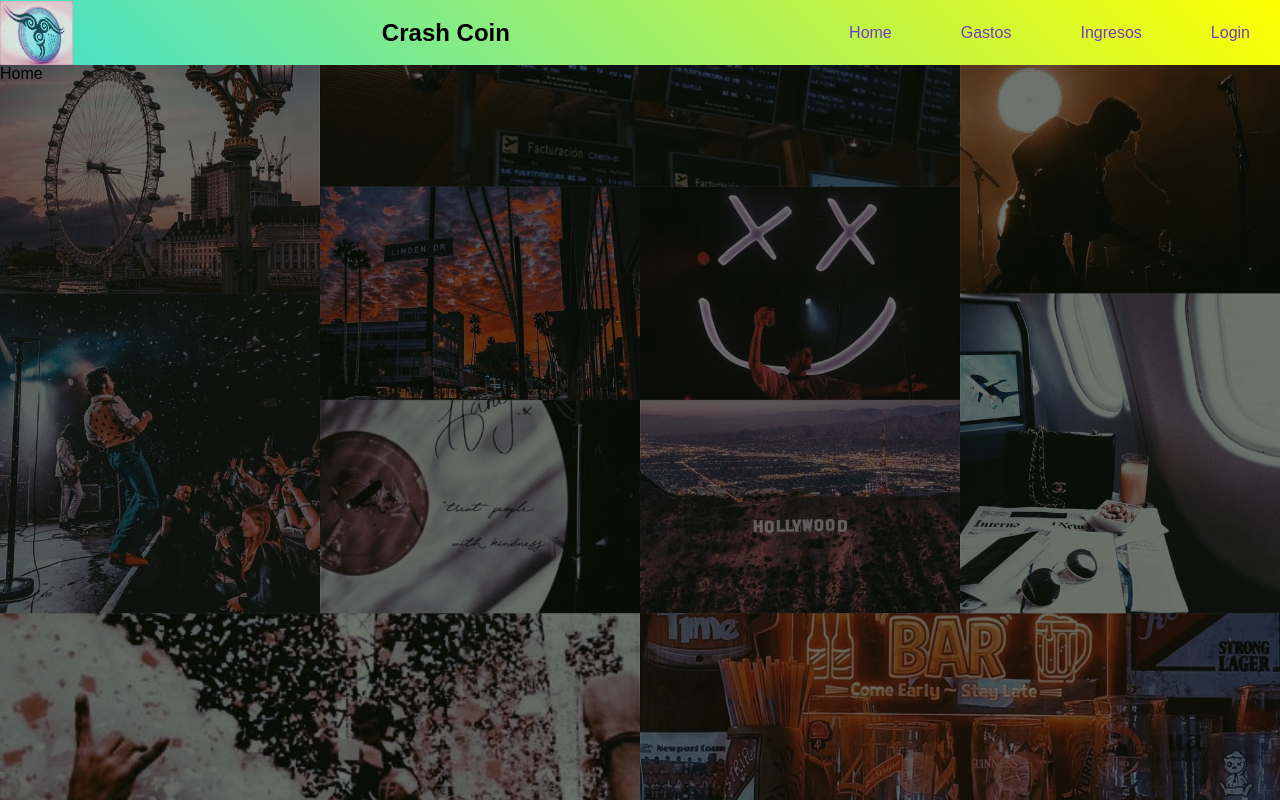
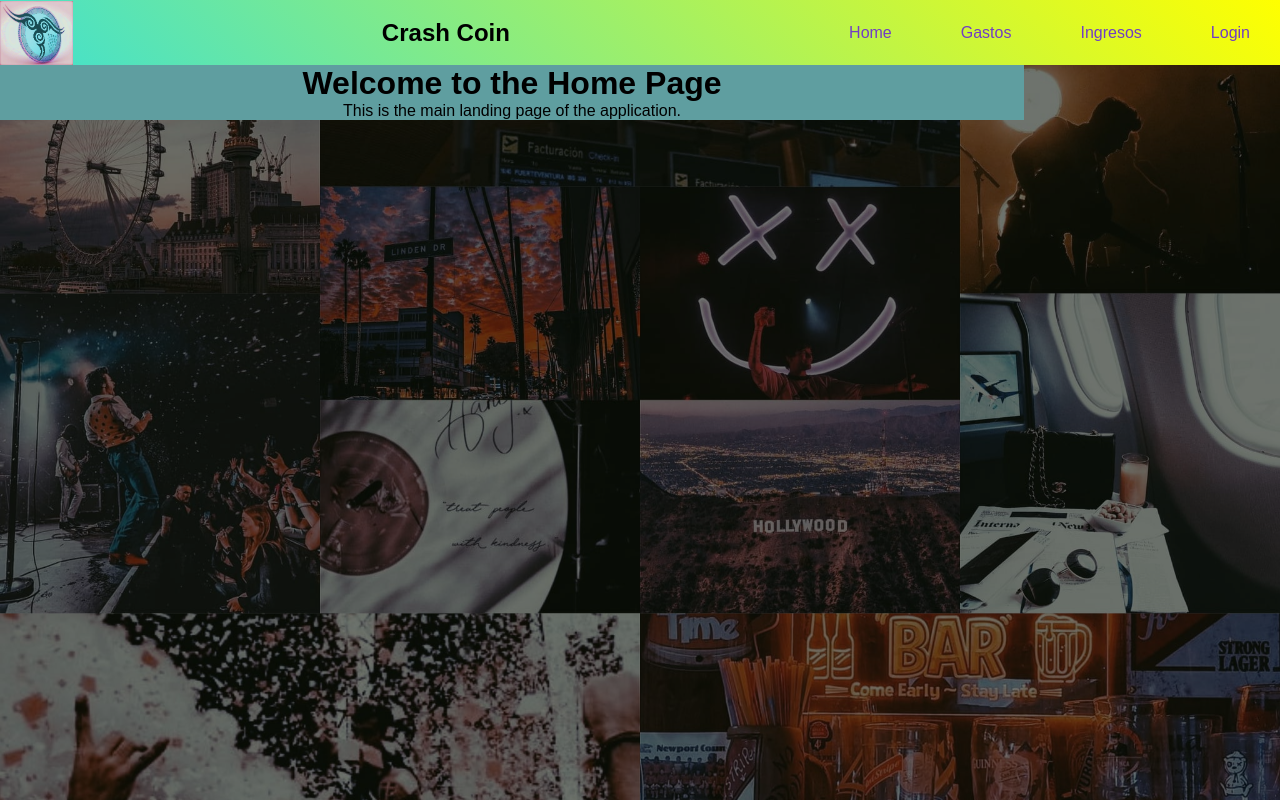
Before and after one commit to fidelChoqueDev/gestionFamily, a React (Vite) app: page / in a window 1280 px wide. Built offline with nearby package versions, Linux system fonts and the light colour scheme.

Commit message:
delete classname container the App.jsx and create Home.css and modi component Home jsx

```diff
--- a/src/App.jsx
+++ b/src/App.jsx
@@ -10,7 +10,7 @@
 function App() {
 
   return (
-    <div className='container'>
+    <div>
       <Navbar />
       <Routes>
         <Route path="/" element={<Home/>} />
--- /dev/null
+++ b/src/pages/Home.css
@@ -0,0 +1,10 @@
+
+.container{
+    background-color: cadetblue;
+    display: flex;
+    flex-direction: column;
+    align-items: center;
+    justify-content: center;
+    width: 80%;
+    text-align: center;
+}
--- a/src/pages/Home.jsx
+++ b/src/pages/Home.jsx
@@ -1,5 +1,11 @@
+import "./Home.css" // Corrected import path from
+
 export const Home = () => {
   return (
-    <div>Home</div>
+    <div className="container">
+      <h1>Welcome to the Home Page</h1>
+      <p>This is the main landing page of the application.</p>
+    </div>
+
   )
 }
```
